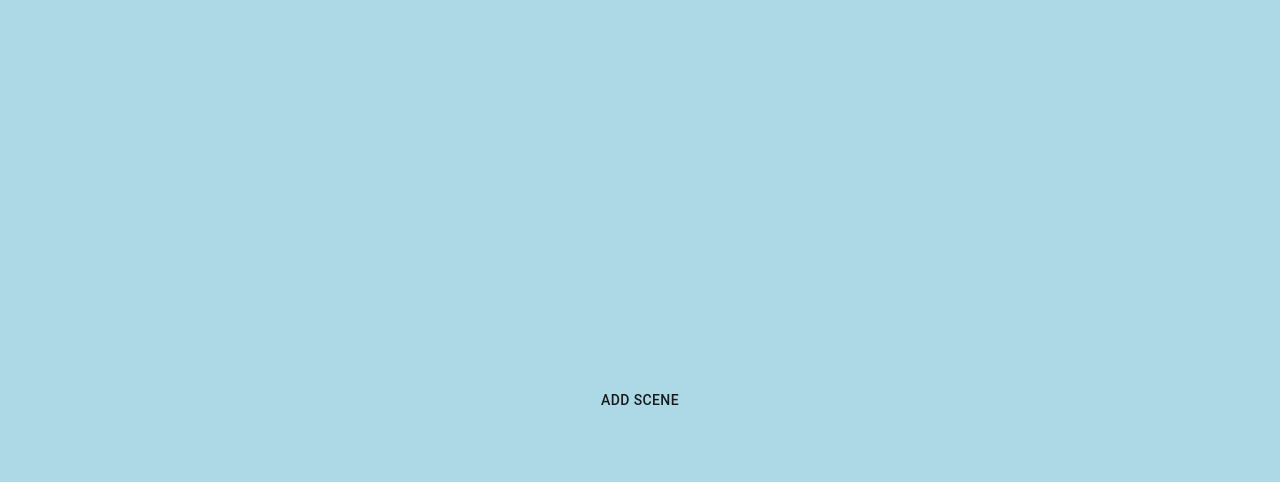
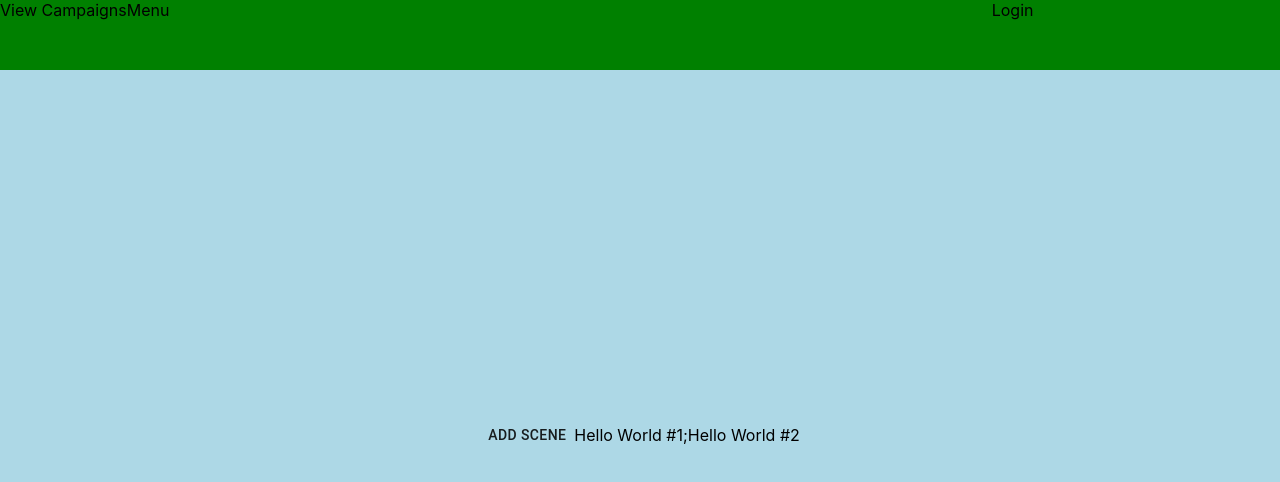
Before and after one commit to JosephmLin/dnd-scene-writer, a React (Create React App) app: page / in a window 1280 px wide. Shown: the top 482 px of the page. Built offline with nearby package versions, Linux system fonts and the light colour scheme.

Commit message:
Add simple React component for drag and drop.
I can get the start, I just to complete the onDragEnd logic

```diff
--- a/package.json
+++ b/package.json
@@ -6,14 +6,13 @@
     "@babel/register": "^7.10.4",
     "@material-ui/core": "^4.11.0",
     "@material-ui/icons": "^4.9.1",
+    "@shopify/draggable": "^1.0.0-beta.8",
     "@testing-library/jest-dom": "^4.2.4",
     "@testing-library/react": "^9.5.0",
     "@testing-library/user-event": "^7.2.1",
     "better-docs": "^2.3.0",
     "ramda": "^0.27.0",
     "react": "^16.13.1",
-    "react-dnd": "^11.1.3",
-    "react-dnd-html5-backend": "^11.1.3",
     "react-dom": "^16.13.1",
     "react-redux": "^7.2.0",
     "react-scripts": "3.4.1",
--- a/src/App.css
+++ b/src/App.css
@@ -1,7 +1,15 @@
 .App {
-  text-align: center;
+  display: flex;
+  flex-direction: column;
+  align-items: center;
+  justify-content: center;
+  background-color: #ADD8E6;
+  height: 100vh;
 }
 
+.sortableParent {
+  box-sizing: border-box;
+}
 
 
 @media (prefers-reduced-motion: no-preference) {
@@ -11,25 +19,51 @@
 }
 
 .App-header {
-  background-color: #ADD8E6;
-  min-height: 100vh;
+  background-color: green;
+  order: 1;
+  flex: 1;
+  width: 100%;
+  display: flex;
+  flex-direction: row;
+  align-items: space-evenly;
+}
+
+.menu {
+  order: 1;
+  flex: 3;
+}
+
+.login {
+  order: 2;
+  flex: 1;
+}
+
+.MainPage {
+  order: 2;
+  display: flex;
+  /* flex-direction: column; */
+  align-items: center;
+  justify-content: space-between;
+  flex: 10;
+  max-width: 75%;
+  height: 100%;
+  overflow: hidden;
+  margin: 0 auto;
+  padding: 15px;
+}
+
+.MainPage .SortableParent {
   display: flex;
   flex-direction: column;
-  align-items: center;
-  justify-content: center;
-  font-size: calc(10px + 2vmin);
-  color: white;
+
+  width: 100%;
+  max-width: 300px;
+
+  background-color: #313131;
+  padding: 15px;
 }
 
-.App-link {
-  color: #61dafb;
+.MainPage .SortableParent .SortableObject {
+  padding: 15px 25px;
+  background-color: #f3f3f3
 }
-
-@keyframes App-logo-spin {
-  from {
-    transform: rotate(0deg);
-  }
-  to {
-    transform: rotate(360deg);
-  }
-}
--- a/src/App.js
+++ b/src/App.js
@@ -2,13 +2,52 @@ import React from 'react';
 import './App.css';
 
 import SceneHomePage from './SceneWriter/SceneHomePage';
+import SortableParent from './SceneWriter/drag-and-drop/SortableParent';
+import SortableObject from './SceneWriter/drag-and-drop/SortableObject';
 
 function App() {
   return (
     <div className="App">
       <header className="App-header">
+        <div className="menu">
+          Menu
+        </div>
+        <div className="login">
+          Login
+        </div>
+        <div>
+          View Campaigns
+        </div>
+      </header>
+      {/* left navigation bar will hold denote the various sessions in the campaign. Each session depicts a set of scenes, NPCs and characters */}
+      <div className="MainPage">
         <SceneHomePage />
-      </header>
+        <SortableParent
+          id="sortableParent-1"
+          className="sortableParent"
+        >
+          <SortableObject
+            id="sortableObject-1"
+            className="sortableObject"
+            draggable="true"
+          >
+            Hello World #1;
+          </SortableObject>
+        </SortableParent>
+        <SortableParent
+          id="sortableParent-2"
+          className="sortableParent"
+        >
+          <SortableObject
+            id="sortableObject-2"
+            className="sortableObject"
+            draggable="true"
+          >
+            Hello World #2
+          </SortableObject>
+        </SortableParent>
+      </div>
+
     </div>
   );
 }
--- a/src/SceneWriter/SceneCard.js
+++ b/src/SceneWriter/SceneCard.js
@@ -5,8 +5,6 @@ import EditIcon from '@material-ui/icons/Edit';
 import SaveDialog from '../common/SaveDialog';
 import SceneSetup from './SceneSetup';
 import ClearIcon from '@material-ui/icons/Clear';
-import { useDrag } from 'react-dnd';
-import { ItemTypes } from './constants';
 
 import './SceneCard.css';
 /**
@@ -24,13 +22,6 @@ export default function SceneCard(props) {
 
 	const [ open, setOpen ] = useState(false);
 
-	const [ { isDragging }, drag ] = useDrag({
-		item: { type: ItemTypes.SCENE },
-		collect: monitor => ({
-			isDragging: !!monitor.isDragging()
-		})
-	})
-
 	const editName = pipe(
 		path([ 'target', 'value' ]),
 		setName
@@ -43,10 +34,10 @@ export default function SceneCard(props) {
 		closeDialog();
 	}
 
-	return <Card className="Card" style={{ opacity: isDragging ? 0.5 : 1 }} raised={true}>
-		<CardContent className="CardContent">
+	return <Card className="SceneCard" raised={true}>
+		<CardContent className="SceneCardContent">
 			<TextField className="SceneName" label="Scene Name" onChange={editName} defaultValue={props.name} />
-			<span className="CardActions">
+			<span className="SceneCardActions">
 				<EditIcon className="SceneEdit" onClick={openDialog} />
 				<ClearIcon className="SceneDelete" onClick={removeObject} />
 			</span>
--- a/src/SceneWriter/SceneSetup.js
+++ b/src/SceneWriter/SceneSetup.js
@@ -13,7 +13,7 @@ export default function PaymentForm() {
       </Typography>
 			<Grid container spacing={3}>
 				<Grid item xs={12} md={6}>
-					<TextField required id="cardName" label="Name on card" fullWidth autoComplete="cc-name" />
+					<TextField required id="cardName" label="One Line Description of the Scene" fullWidth autoComplete="cc-name" />
 				</Grid>
 				<Grid item xs={12} md={6}>
 					<TextField
--- a/src/SceneWriter/constants.js
+++ /dev/null
@@ -1,3 +0,0 @@
-export const ItemTypes = {
-	SCENE: 'scene'
-};
--- /dev/null
+++ b/src/SceneWriter/drag-and-drop/SortableObject.js
@@ -0,0 +1,30 @@
+import React from 'react';
+
+function Card(props) {
+	const dragStart = e => {
+		const target = e.target;
+		console.log(e);
+		e.dataTransfer.setData('card_id', target.id);
+
+		setTimeout(() => {
+			target.style.opacity = ".5"
+		}, 0);
+	};
+
+	const dragOver = e => {
+		e.stopPropagation();
+	}
+	return (
+		<div
+			id={props.id}
+			className={props.className}
+			draggable={props.draggable}
+			onDragStart={dragStart}
+			onDragOver={dragOver}
+		>
+			{props.children}
+		</div>
+	)
+}
+
+export default Card;
--- /dev/null
+++ b/src/SceneWriter/drag-and-drop/SortableParent.js
@@ -0,0 +1,33 @@
+import React from 'react';
+import { props } from 'ramda';
+
+const ReorderableParent = ({ children }) => {
+
+	const drop = e => {
+		e.preventDefault();
+
+		const card_id = e.datatransfer.getData('card_id');
+
+		const card = document.getElementById(card_id);
+		card.style.display = 'block';
+
+		e.target.appendChild(card);
+	};
+
+	const dragOver = e => {
+		e.preventDefault();
+
+
+	}
+
+	return <div
+		id={props.id}
+		className={props.className}
+		onDrop={drop}
+		onDragOver={dragOver}
+	>
+		{children}
+	</div>
+}
+
+export default ReorderableParent;
```
Also changed, not shown: src/SceneWriter/ReorderableList.js (deleted, +0 -13 lines), 1 other file (tests, documents, lock files or other folders).
